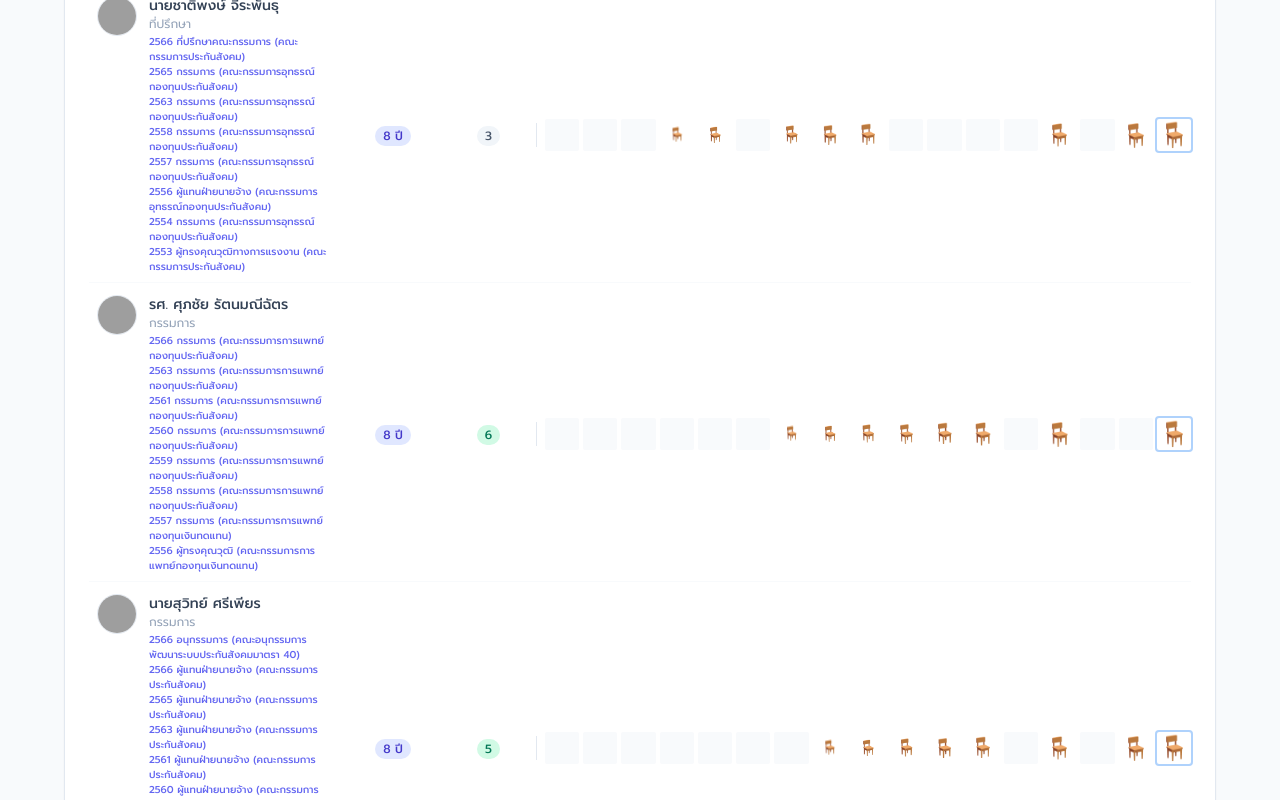
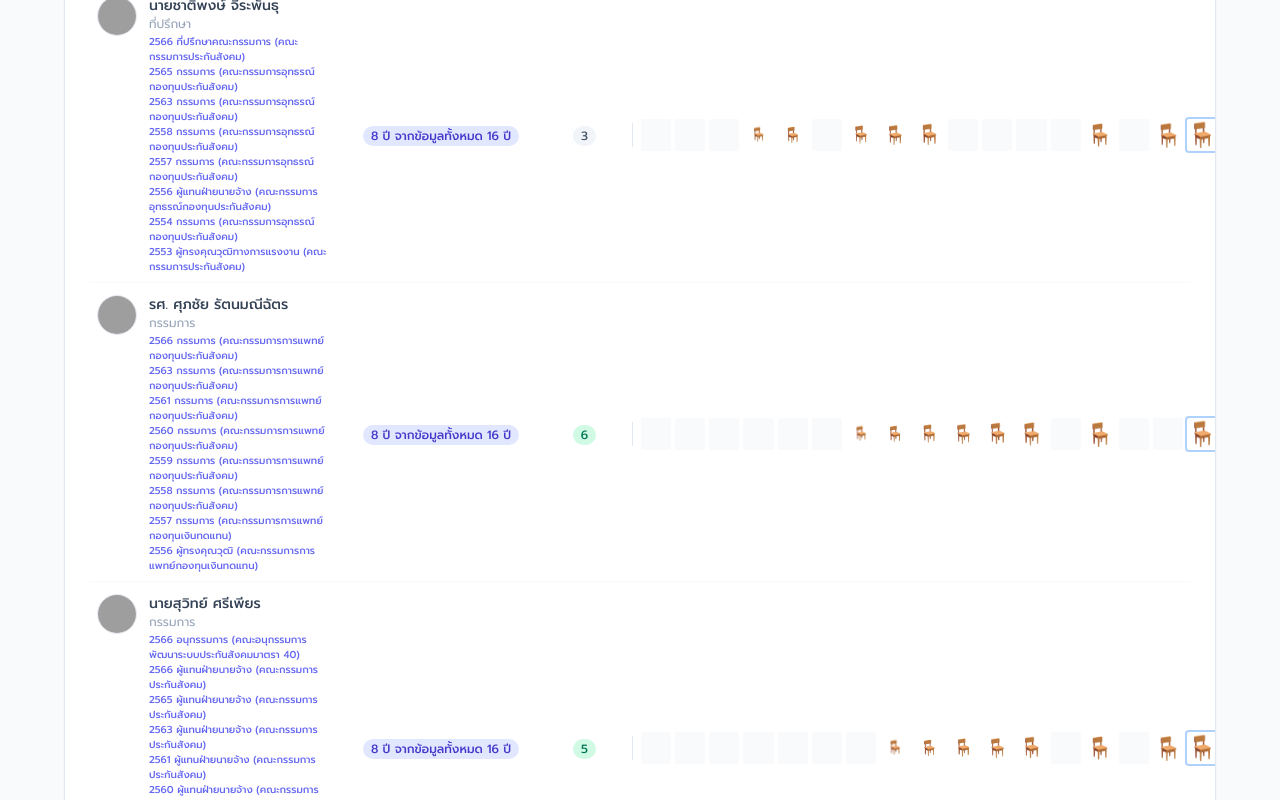
Before and after one commit to openthaithai/sso-board, a React (Vite) app: page / in a window 1280 px wide. Shown: the part 1660-2460 px from the top of the page. Built offline with nearby package versions, Linux system fonts and the light colour scheme; grey boxes are pictures that could not be loaded.

Commit message:
Add all years lenght

```diff
--- a/src/App.tsx
+++ b/src/App.tsx
@@ -461,7 +461,7 @@ const App = ({ baseUrl = '/' }: AppProps) => {
                                             className="w-64 flex-shrink-0 font-semibold text-slate-600 text-sm">รายชื่อกรรมการ
                                         </div>
                                         <div
-                                            className="w-24 flex-shrink-0 text-center text-xs font-semibold text-slate-500">ระยะเวลา
+                                            className="w-48 flex-shrink-0 text-center text-xs font-semibold text-slate-500">ระยะเวลา
                                             (ปี)
                                         </div>
                                         <div
@@ -512,10 +512,10 @@ const App = ({ baseUrl = '/' }: AppProps) => {
                                                     </div>
                                                 </div>
 
-                                                <div className="w-24 flex-shrink-0 text-center">
+                                                <div className="w-48 flex-shrink-0 text-center">
                                                     <span
                                                         className={`inline-block px-2 py-0.5 rounded-full text-xs font-medium ${member.totalYears > 5 ? 'bg-indigo-100 text-indigo-700' : 'bg-slate-100 text-slate-600'}`}>
-                                                        {member.totalYears} ปี
+                                                        {member.totalYears} ปี จากข้อมูลทั้งหมด {allYears.length} ปี
                                                     </span>
                                                 </div>
                                                 <div
@@ -527,8 +527,9 @@ const App = ({ baseUrl = '/' }: AppProps) => {
                                                 </div>
 
                                                 {/* Timeline Grid */}
-                                                <div className="flex-1 flex gap-1 h-8">
-                                                    {yearRange.map(year => {
+                                                < div className="flex-1 flex gap-1 h-8" >
+                                                    {
+                                                        yearRange.map(year => {
                                                             const hasPosition = member.years.includes(year);
                                                             const positionName = member.history[year];
                                                             const typeName = member.typeHistory[year]; // New Type History Access
@@ -588,7 +589,8 @@ const App = ({ baseUrl = '/' }: AppProps) => {
                                                                     )}
                                                                 </div>
                                                             );
-                                                    })}
+                                                        })
+                                                    }
                                                 </div>
                                             </div>
                                         ))}
@@ -606,7 +608,7 @@ const App = ({ baseUrl = '/' }: AppProps) => {
                         </div>
                     </div>
                 </div>
-            </div>
+            </div >
 
 
             <div className="relative min-h-[400px] flex items-center justify-center text-center bg-[#07253C]">
@@ -661,7 +663,8 @@ const App = ({ baseUrl = '/' }: AppProps) => {
             {/* Disclaimer Footer */}
 
             {/* Lightbox Modal */}
-            {selectedImage && (
+            {
+                selectedImage && (
                     <div
                         className="fixed inset-0 z-50 flex items-center justify-center bg-black/80 backdrop-blur-sm p-4 transition-all duration-300"
                         onClick={() => setSelectedImage(null)}
@@ -684,8 +687,9 @@ const App = ({ baseUrl = '/' }: AppProps) => {
                             />
                         </div>
                     </div>
-            )}
-        </div>
+                )
+            }
+        </div >
     );
 };
 
```
Lines whose indentation alone changed are shown as unchanged.
